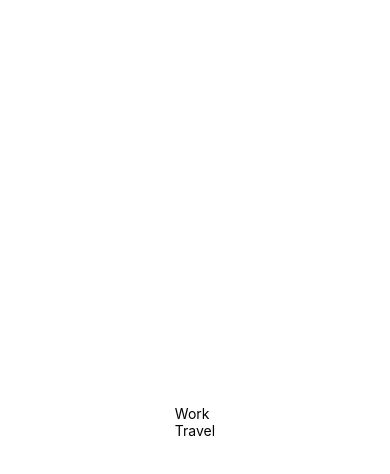
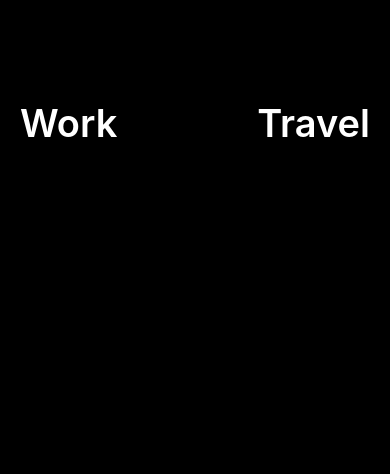
Before and after one commit to chihyeonwon/WorkTravelApp, a React Native app: screen / in a window 390 px wide. Shown: the top 474 px of the page. Built offline with nearby package versions, Linux system fonts and the light colour scheme.

Commit message:
Header 영역 내용, 스타일 적용

```diff
--- a/App.js
+++ b/App.js
@@ -6,9 +6,9 @@ export default function App() {
   return (
     <View style={styles.container}>
       <StatusBar style="auto" />
-      <View>
-        <Text>Work</Text>
-        <Text>Travel</Text>
+      <View style={styles.header}>
+        <Text style={styles.btnText}>Work</Text>
+        <Text style={styles.btnText}>Travel</Text>
       </View>
     </View>
   );
@@ -17,8 +17,19 @@ export default function App() {
 const styles = StyleSheet.create({
   container: {
     flex: 1,
-    backgroundColor: '#fff',
-    alignItems: 'center',
-    justifyContent: 'center',
+    backgroundColor: '#000',
+    paddingHorizontal: 20,
   },
+  header: {
+    justifyContent: 'space-between',
+    flexDirection: 'row',
+    marginTop: 100,
+
+  },
+  btnText: {
+    fontSize: 38,
+    fontWeight: '600',
+    color: 'white',
+
+  }
 });
```
